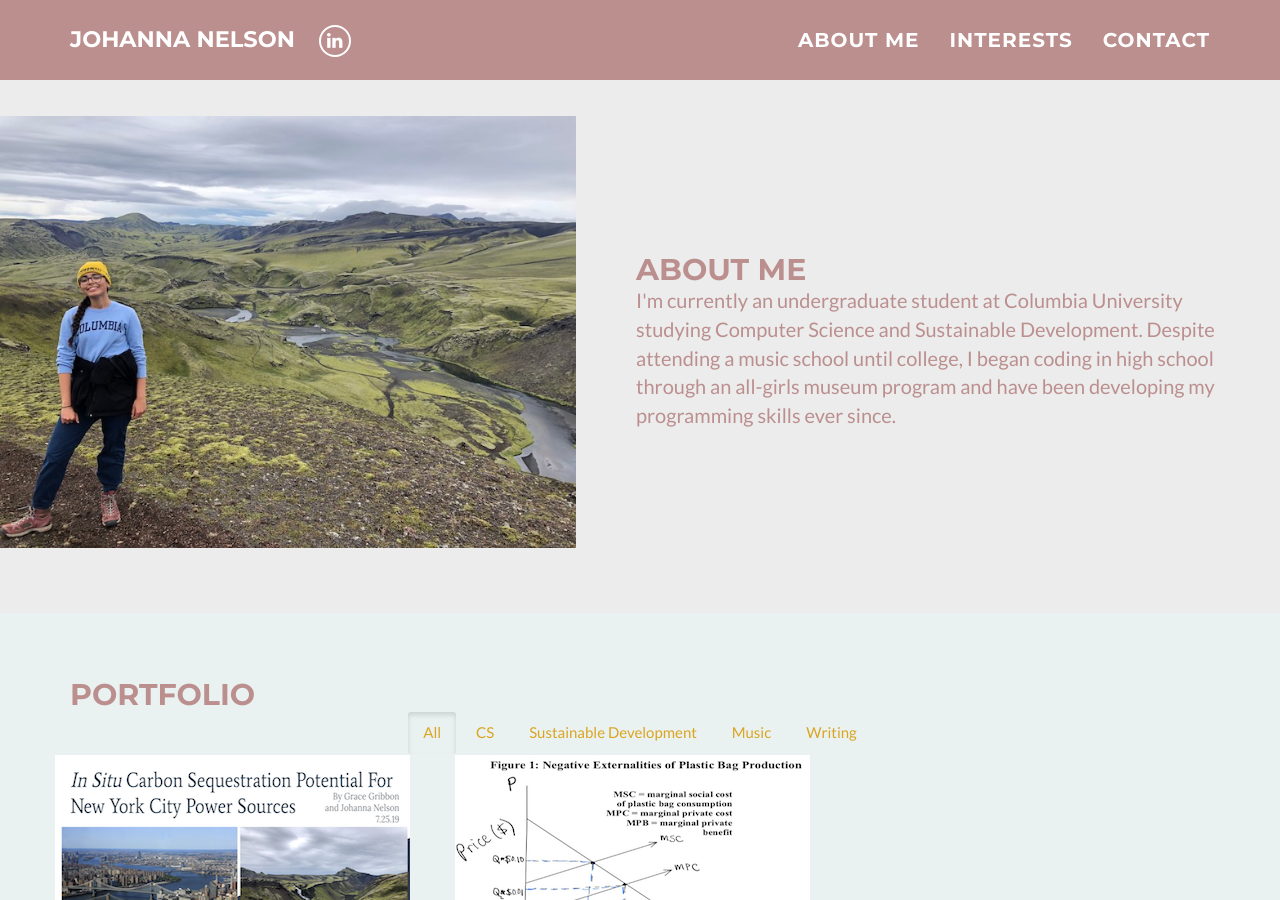
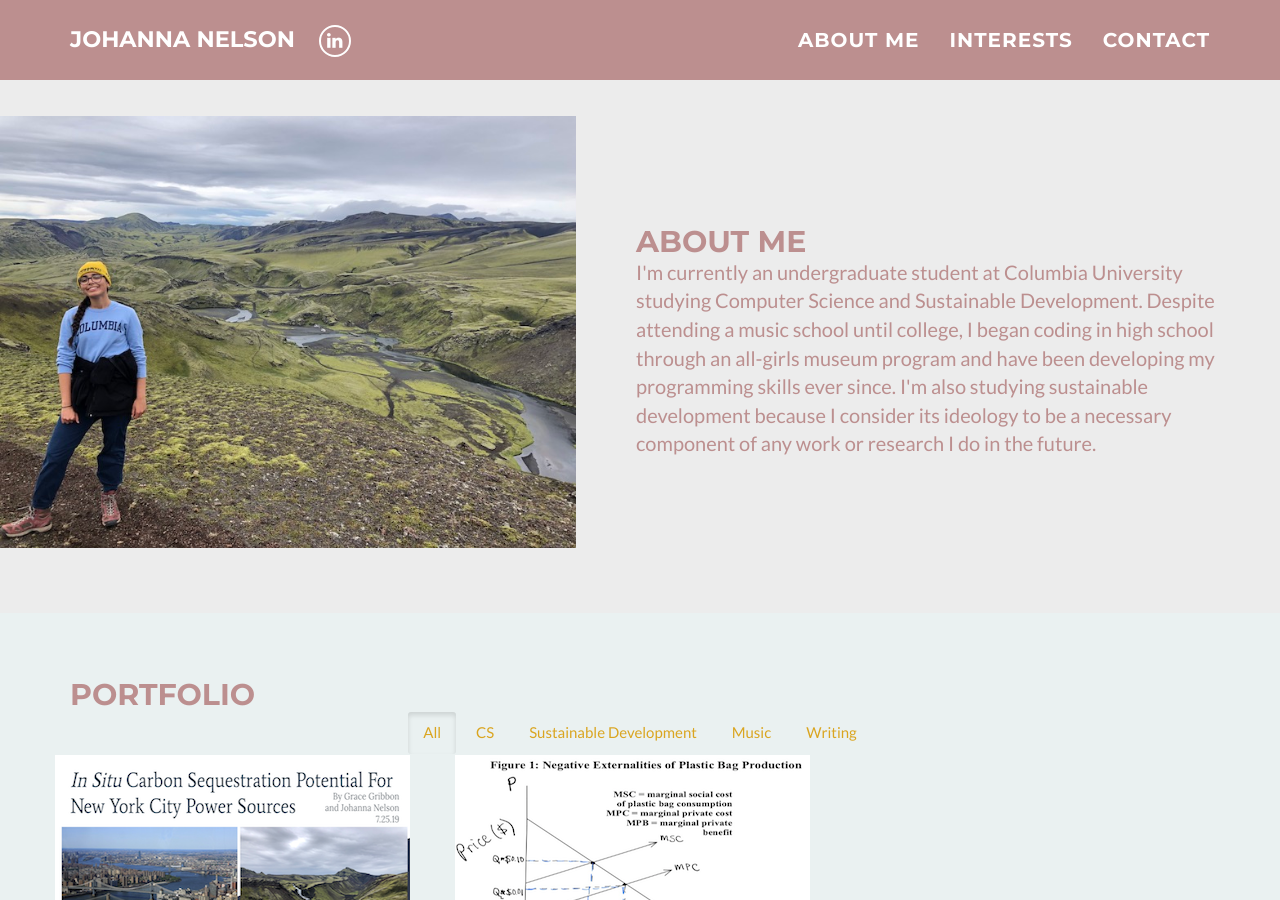
Before and after one commit to johannanelson/johannanelson.github.io, a Jekyll site: the page built from index.html, in a window 1280 px wide and 900 px high, scrolled down 524 px. Built offline with Jekyll 4.4.1, drawn with Linux system fonts in a browser that asks for light colours.

Commit message:
update bio

```diff
--- a/_includes/about_me.html
+++ b/_includes/about_me.html
@@ -6,7 +6,9 @@
         <p>I'm currently an undergraduate student at Columbia University studying Computer Science
         and Sustainable Development. Despite attending a music school until college, I began
         coding in high school through an all-girls museum program and have been developing my
-        programming skills ever since.</p>
+        programming skills ever since. I'm also studying sustainable development because I consider its
+        ideology to be a necessary component of any work or research I do in the future.
+        </p>
       </div>
     </section>
   </section>
```
